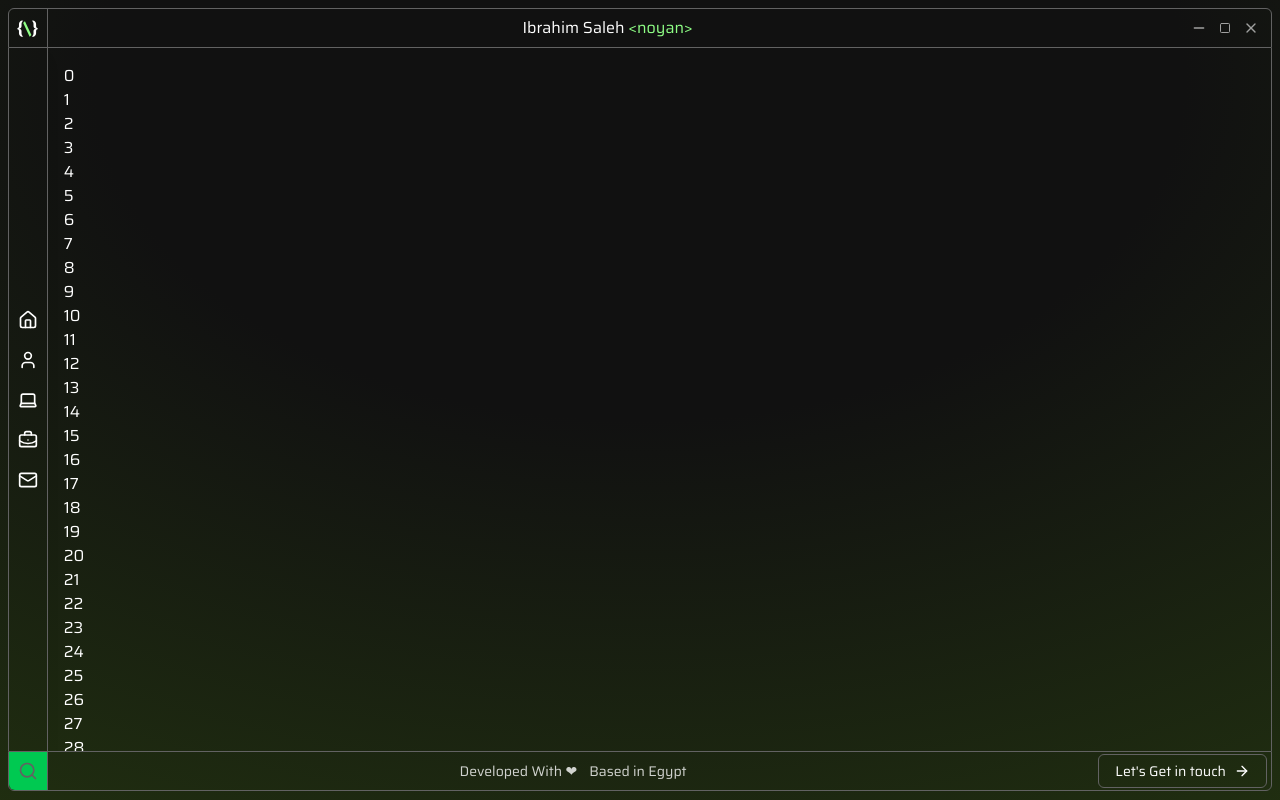
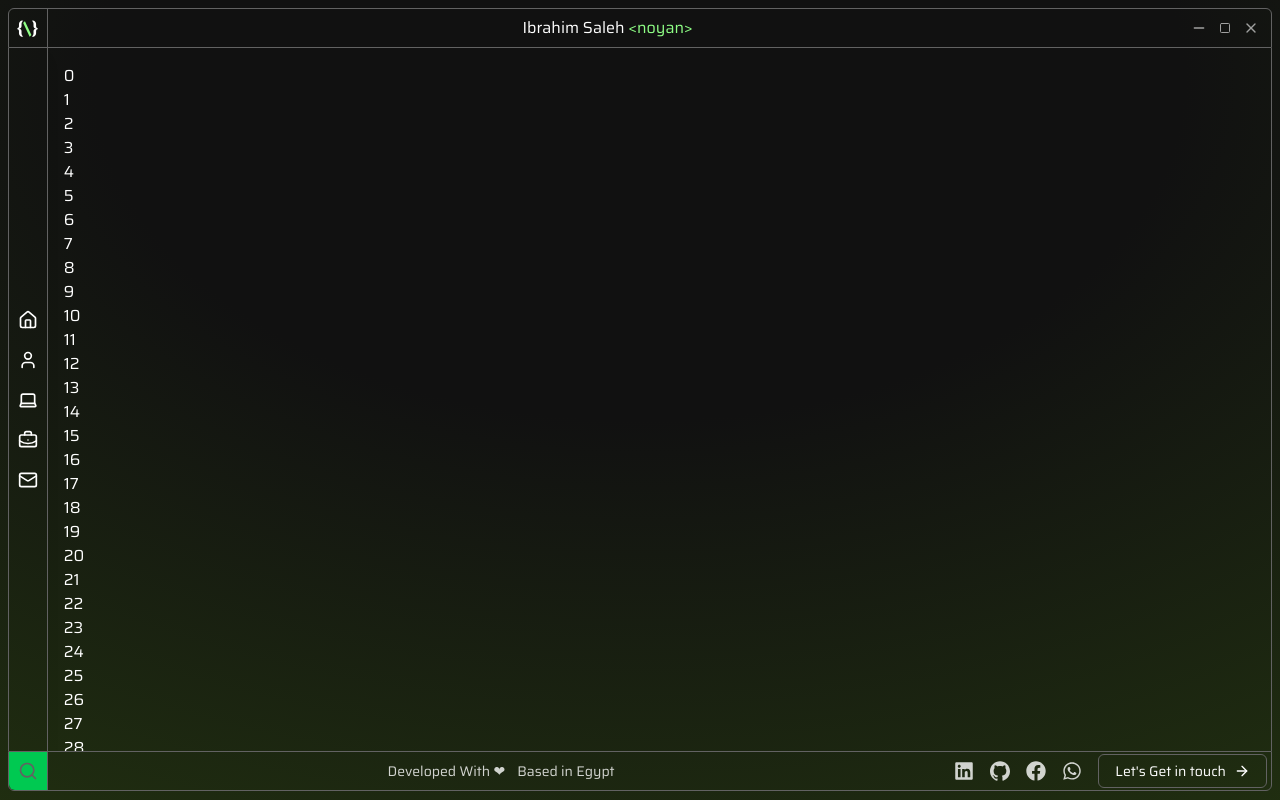
Before and after one commit to ibrahimsaleh8/ibrahim-saleh-portfolio, a Next.js app: page / in a window 1280 px wide. Built offline with nearby package versions, Linux system fonts and the light colour scheme.

Commit message:
add navbar & socials in footer and navbar

```diff
--- a/components/Layout/FooterLinks.tsx
+++ b/components/Layout/FooterLinks.tsx
@@ -1,5 +1,6 @@
 import { ArrowRightIcon } from "lucide-react";
 import Link from "next/link";
+import SocialsIcons from "../SocialsIcons";
 
 export default function FooterLinks() {
   return (
@@ -10,6 +11,11 @@ export default function FooterLinks() {
       </div>
       <div className="h-full flex items-center gap-4 ml-auto md:ml-0 pr-1">
         {/* Socials */}
+        <SocialsIcons
+          iconWidth="5"
+          mainClasses="gap-4 opacity-80 hidden lg:flex"
+        />
+
         <Link
           href={"/contact"}
           className="px-4 py-1.5 sm:text-sm text-xs border border-border-color rounded-sm flex items-center gap-2">
--- a/components/Layout/MainLayout.tsx
+++ b/components/Layout/MainLayout.tsx
@@ -8,6 +8,7 @@ import SearchButton from "./SearchButton";
 import SearchContent from "./SearchContent";
 import Logo from "../Logo";
 import FooterLinks from "./FooterLinks";
+import SmallNavbar from "./SmallNavbar";
 
 export default function MainLayout({ children }: { children: ReactNode }) {
   const [open, setOpen] = useState(false);
@@ -26,7 +27,8 @@ export default function MainLayout({ children }: { children: ReactNode }) {
   }, [setOpen]);
 
   return (
-    <div className="w-full min-h-screen p-2 overflow-hidden relative">
+    <div className="w-full min-h-screen p-2 overflow-hidden relative  z-50">
+      <div className="relative w-full  z-50">
         {/* Top */}
         <motion.header
           initial={{
@@ -59,7 +61,8 @@ export default function MainLayout({ children }: { children: ReactNode }) {
           <div className="w-full h-full flex items-center justify-between">
             <div className="flex items-center justify-center w-full text-center sm:text-base text-sm">
               <p>
-              Ibrahim Saleh <span className="text-main-color">{"<noyan>"}</span>
+                Ibrahim Saleh{" "}
+                <span className="text-main-color">{"<noyan>"}</span>
               </p>
             </div>
 
@@ -69,9 +72,10 @@ export default function MainLayout({ children }: { children: ReactNode }) {
                 animate={{ opacity: 1, display: "flex" }}
                 transition={{ duration: 1, delay: 3 }}
                 className="w-full flex items-center justify-end gap-3">
-              <Minus className="w-4 h-4 opacity-60" />
-              <Square className="w-3 h-3 opacity-60" />
-              <X className="w-4 h-4 opacity-60" />
+                <Minus className="w-4 h-4 opacity-60 hidden md:flex" />
+                <Square className="w-3 h-3 opacity-60 hidden md:flex" />
+                <X className="w-4 h-4 opacity-60 hidden md:flex" />
+                <SmallNavbar />
               </motion.div>
 
               <motion.div
@@ -141,5 +145,6 @@ export default function MainLayout({ children }: { children: ReactNode }) {
           </footer>
         </motion.div>
       </div>
+    </div>
   );
 }
--- a/components/Layout/MainLinks.tsx
+++ b/components/Layout/MainLinks.tsx
@@ -6,7 +6,9 @@ import {
 } from "@/components/ui/tooltip";
 import { BriefcaseBusiness, House, Laptop, Mail, User } from "lucide-react";
 import Link from "next/link";
-const Links = [
+import { motion } from "motion/react";
+
+export const RoutesLinks = [
   {
     title: "Home",
     icon: <House className="w-5 h-5" />,
@@ -35,9 +37,14 @@ const Links = [
 ];
 export default function MainLinks() {
   return (
-    <div className="w-10 border-r border-border-color md:flex hidden flex-col gap-5 items-center justify-center">
+    <div className="w-10 border-r border-border-color md:flex hidden">
+      <motion.div
+        initial={{ opacity: 0 }}
+        animate={{ opacity: 1 }}
+        transition={{ duration: 0.5, delay: 4 }}
+        className="flex flex-col gap-5 items-center justify-center h-full w-full">
         <TooltipProvider>
-        {Links.map((l) => (
+          {RoutesLinks.map((l) => (
             <Tooltip key={l.title}>
               <TooltipTrigger asChild>
                 <Link
@@ -52,6 +59,7 @@ export default function MainLinks() {
             </Tooltip>
           ))}
         </TooltipProvider>
+      </motion.div>
     </div>
   );
 }
--- /dev/null
+++ b/components/Layout/SmallNavbar.tsx
@@ -0,0 +1,51 @@
+import { Menu, X } from "lucide-react";
+import { RoutesLinks } from "./MainLinks";
+import Link from "next/link";
+import { useRef } from "react";
+import SocialsIcons from "../SocialsIcons";
+
+export default function SmallNavbar() {
+  const smallNavRef = useRef<HTMLDivElement>(null);
+  const HandleNavbarToggleing = () => {
+    if (smallNavRef.current) {
+      smallNavRef.current.classList.toggle("h-[calc(100vh-96px)]");
+      smallNavRef.current.classList.toggle("h-0");
+      smallNavRef.current.classList.toggle("border-transparent");
+      smallNavRef.current.classList.toggle("border-border-color");
+    }
+  };
+  return (
+    <div className="flex md:hidden">
+      <button onClick={HandleNavbarToggleing} className="cursor-pointer">
+        <Menu className="w-5 h-5 opacity-60" />
+      </button>
+      <div
+        ref={smallNavRef}
+        className="bg-[#0f0f0f30] overflow-hidden duration-300 z-50 p-0 backdrop-blur-sm shadow-lg  absolute left-0 top-10 w-full h-0">
+        <div className="flex flex-col gap-3 p-5 border-x border-border-color h-full border-b">
+          <button
+            onClick={HandleNavbarToggleing}
+            className="ml-auto cursor-pointer">
+            <X />
+          </button>
+          <ul className="w-full flex flex-col gap-6">
+            {RoutesLinks.map((link, i) => (
+              <li key={link.title} className="text-3xl font-medium">
+                <Link
+                  className="w-full flex items-center gap-3"
+                  href={link.link}>
+                  <span className="text-sm text-low-color pt-1">{`0${
+                    i + 1
+                  }`}</span>{" "}
+                  {link.title}
+                </Link>
+              </li>
+            ))}
+          </ul>
+
+          <SocialsIcons iconWidth="7" mainClasses="mt-auto gap-8" />
+        </div>
+      </div>
+    </div>
+  );
+}
--- /dev/null
+++ b/components/SocialsIcons.tsx
@@ -0,0 +1,28 @@
+import { FaFacebook, FaLinkedin, FaWhatsapp } from "react-icons/fa";
+import { SiGithub } from "react-icons/si";
+type Props = {
+  iconWidth: string;
+  mainClasses?: string;
+};
+export default function SocialsIcons({ iconWidth, mainClasses }: Props) {
+  const iconsWidth = `w-${iconWidth} h-${iconWidth}`;
+  return (
+    <div
+      className={`flex items-center justify-center flex-wrap ${
+        mainClasses ?? ""
+      }`}>
+      <a target="_blank" href="#" className="hover:scale-125 duration-300">
+        <FaLinkedin className={iconsWidth} />
+      </a>
+      <a target="_blank" href="#" className="hover:scale-125 duration-300">
+        <SiGithub className={iconsWidth} />
+      </a>
+      <a target="_blank" href="#" className="hover:scale-125 duration-300">
+        <FaFacebook className={iconsWidth} />
+      </a>
+      <a target="_blank" href="#" className="hover:scale-125 duration-300">
+        <FaWhatsapp className={iconsWidth} />
+      </a>
+    </div>
+  );
+}
--- a/package.json
+++ b/package.json
@@ -18,6 +18,7 @@
     "next": "16.1.1",
     "react": "19.2.3",
     "react-dom": "19.2.3",
+    "react-icons": "^5.5.0",
     "tailwind-merge": "^3.4.0",
     "vaul": "^1.1.2"
   },
```
Also changed, not shown: 1 other file (tests, documents, lock files or other folders). Lines whose indentation alone changed are shown as unchanged.
